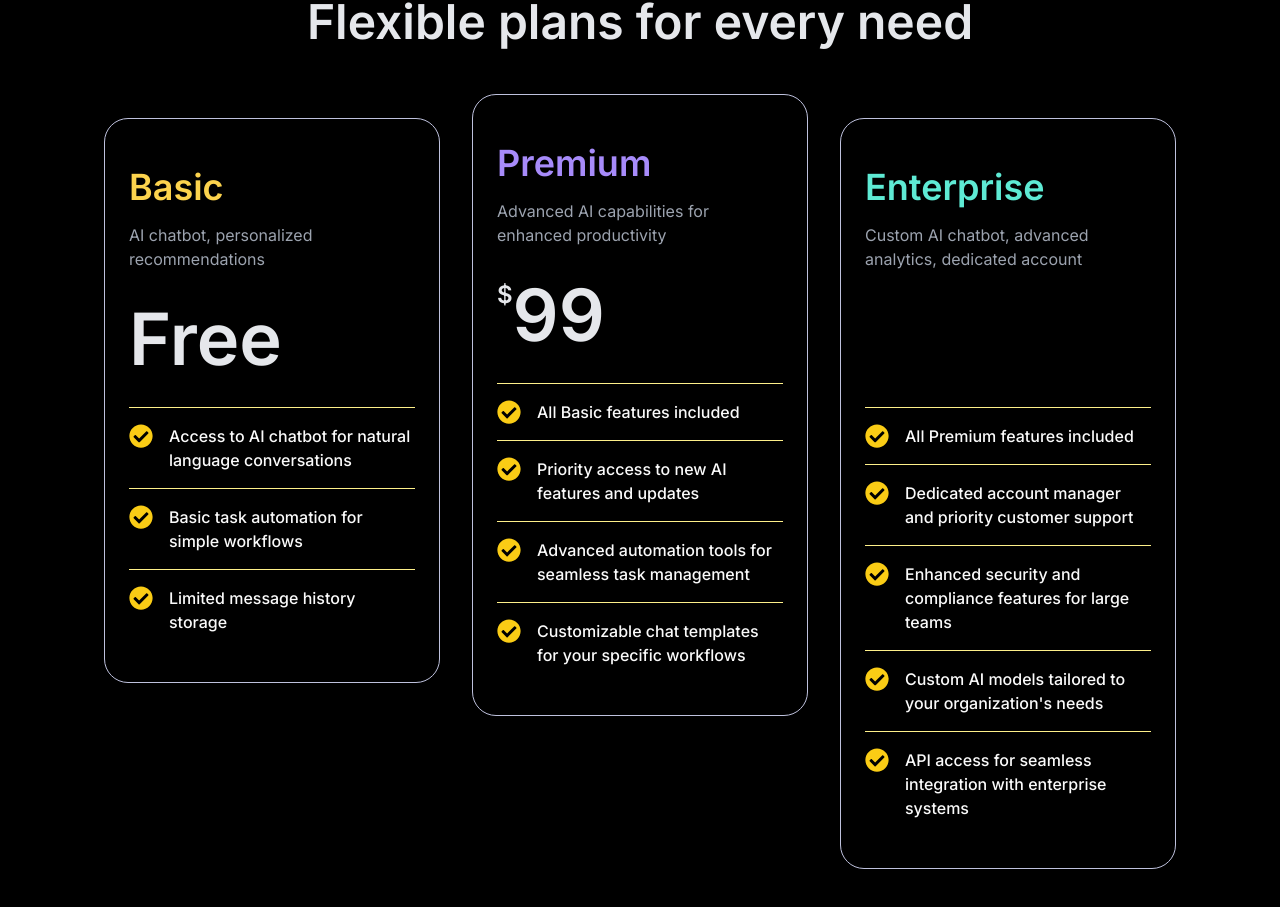
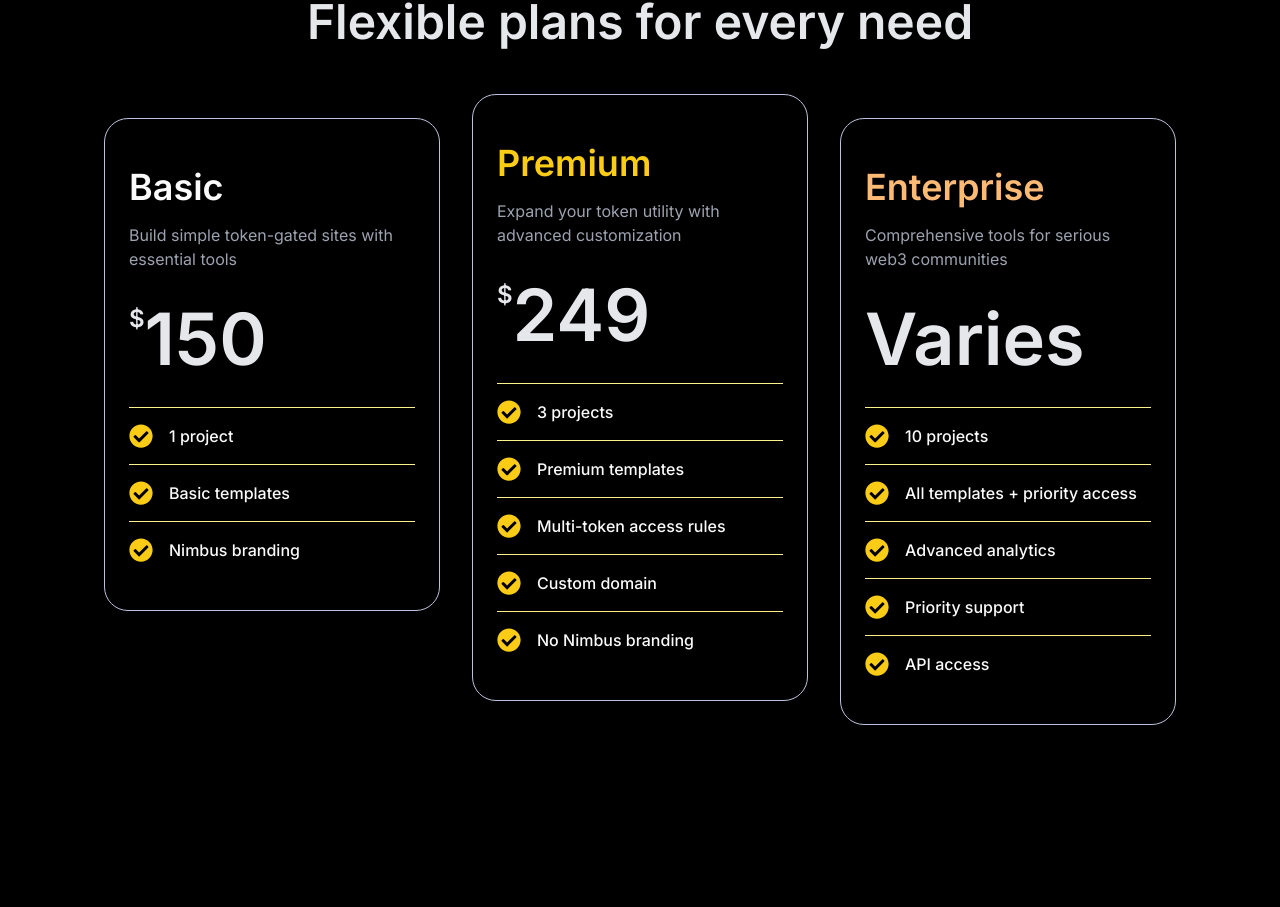
Before and after one commit to nicksands1/nimbus-site, a Next.js app: page / in a window 1280 px wide. Shown: the part 1609-2516 px from the top of the page. Built offline with nearby package versions, Linux system fonts and the light colour scheme.

Commit message:
update pricing

```diff
--- a/src/components/Pricing.tsx
+++ b/src/components/Pricing.tsx
@@ -6,45 +6,46 @@ import { FaCheckCircle } from "react-icons/fa";
 export const pricingTiers = [
     {
       title: "Basic",
-      description: "AI chatbot, personalized recommendations",
-      price: "Free",
+      description: "Build simple token-gated sites with essential tools",
+      price: 150,
       buttonText: "Get Started",
       features: [
-        "Access to AI chatbot for natural language conversations",
-        "Basic task automation for simple workflows",
-        "Limited message history storage",
+        "1 project",
+        "Basic templates",
+        "Nimbus branding",
       ],
-      color: "amber",
+      color: "white",
       className: "lg:py-12 lg:my-6",
     },
     {
       title: "Premium",
-      description: "Advanced AI capabilities for enhanced productivity",
-      price: 99,
+      description: "Expand your token utility with advanced customization",
+      price: 249,
       buttonText: "Upgrade to Premium",
       features: [
-        "All Basic features included",
-        "Priority access to new AI features and updates",
-        "Advanced automation tools for seamless task management",
-        "Customizable chat templates for your specific workflows",
+        "3 projects",
+        "Premium templates",
+        "Multi-token access rules",
+        "Custom domain",
+        "No Nimbus branding"
       ],
-      color: "violet",
+      color: "yellow",
       className: "lg:py-18 lg:my-0",
     },
     {
       title: "Enterprise",
-      description: "Custom AI chatbot, advanced analytics, dedicated account",
-      price: null,
+      description: "Comprehensive tools for serious web3 communities",
+      price: "Varies",
       buttonText: "Contact Us",
       buttonVariant: "primary",
       features: [
-        "All Premium features included",
-        "Dedicated account manager and priority customer support",
-        "Enhanced security and compliance features for large teams",
-        "Custom AI models tailored to your organization's needs",
-        "API access for seamless integration with enterprise systems",
+        "10 projects",
+        "All templates + priority access",
+        "Advanced analytics",
+        "Priority support",
+        "API access",
       ],
-      color: "teal",
+      color: "orange",
       className: "lg:py-12 lg:my-6",
     },
   ];
@@ -58,7 +59,7 @@ export const pricingTiers = [
                     <div className="mt-12 flex flex-col lg:flex-row lg:items-start gap-8">
                         {pricingTiers.map((tier) => (
                             <div key={tier.title} className={twMerge("border border-white-100 rounded-3xl px-6 py-12 max-w-sm mx-auto flex-1", tier.className)}>
-                                <h3 className={twMerge("font-semibold text-4xl", tier.color === 'violet' && 'text-violet-400', tier.color === 'amber' && 'text-amber-300', tier.color === 'teal' && 'text-teal-300')}>{tier.title}</h3>
+                                <h3 className={twMerge("font-semibold text-4xl", tier.color === 'yellow' && 'text-yellow-400', tier.color === 'amber' && 'text-amber-300', tier.color === 'orange' && 'text-orange-300')}>{tier.title}</h3>
                                 <p className="mt-4 text-gray-400">{tier.description}</p>
                                 <div className="mt-8">
                                     {typeof tier.price === 'number' && (
```
